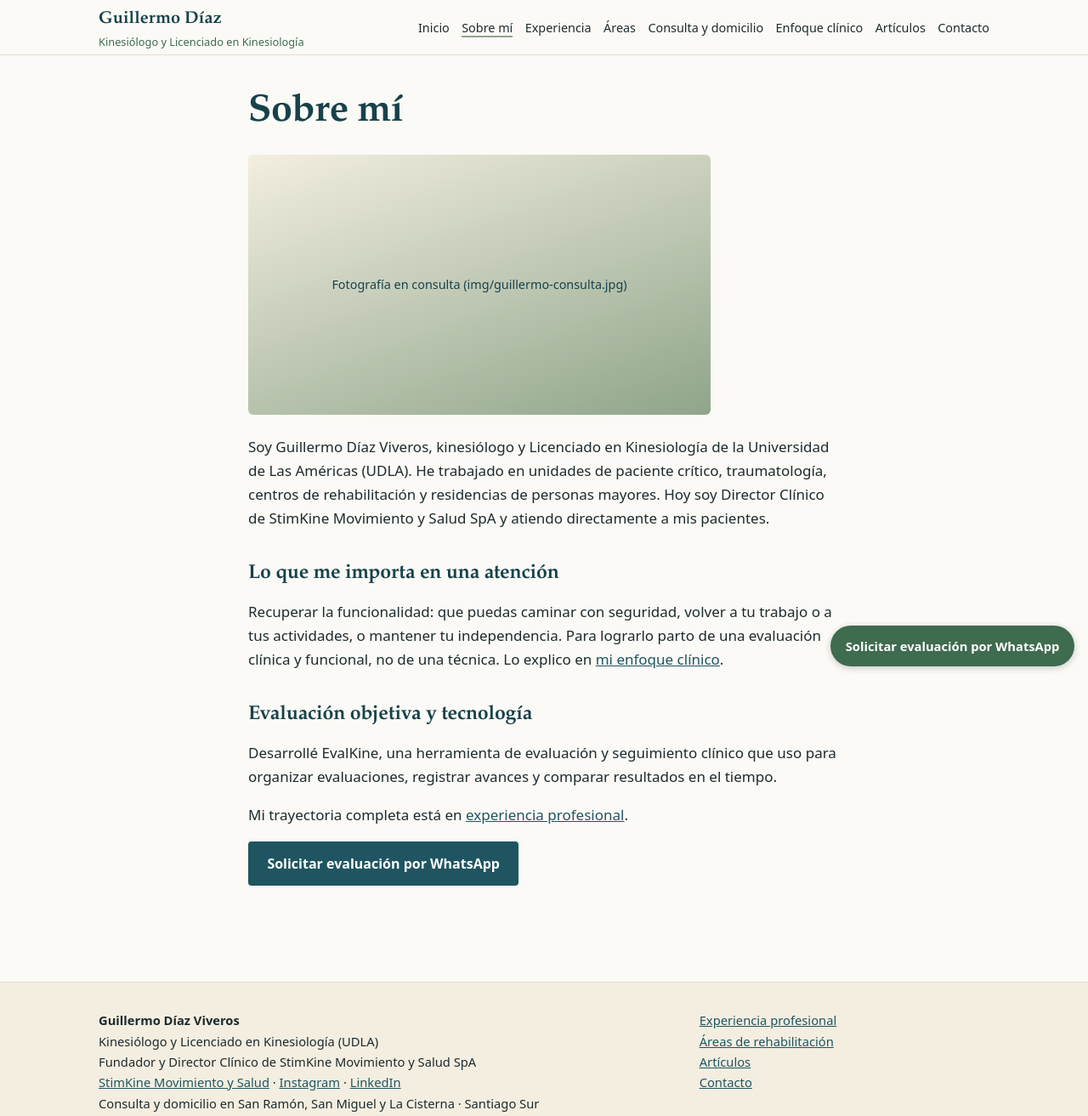
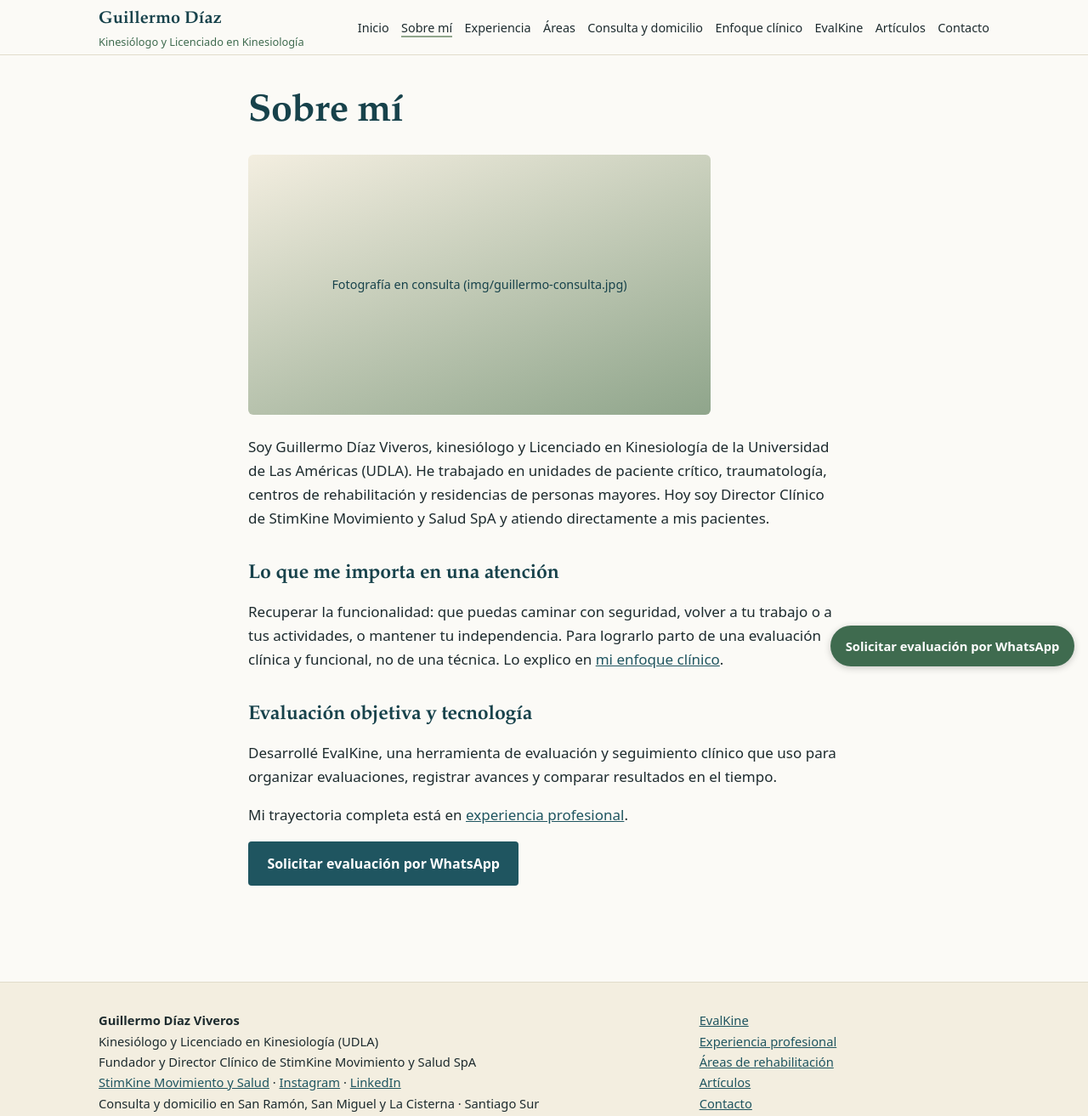
Before and after one commit to stimkine/guillermodiaz, a plain HTML site: page docs/sobre-mi/index.html in a window 1280 px wide. Shown: the top 1313 px of the page at 85% size. Drawn offline with Linux system fonts and the light colour scheme.

Commit message:
Add EvalKine navigation across professional site

```diff
--- a/docs/sobre-mi/index.html
+++ b/docs/sobre-mi/index.html
@@ -15,7 +15,7 @@
 <header class="top"><div class="wrap bar">
 <a class="brand" href="/guillermodiaz/">Guillermo Díaz<small>Kinesiólogo y Licenciado en Kinesiología</small></a>
 <input type="checkbox" id="mt" class="mt"><label for="mt" class="mb">Menú</label>
-<nav aria-label="Principal"><a href="/guillermodiaz/">Inicio</a><a href="/guillermodiaz/sobre-mi/" aria-current=page>Sobre mí</a><a href="/guillermodiaz/experiencia-profesional/">Experiencia</a><a href="/guillermodiaz/areas-de-rehabilitacion/">Áreas</a><a href="/guillermodiaz/atencion-en-consulta-y-domicilio/">Consulta y domicilio</a><a href="/guillermodiaz/mi-enfoque-clinico/">Enfoque clínico</a><a href="/guillermodiaz/articulos/">Artículos</a><a href="/guillermodiaz/contacto/">Contacto</a></nav></div></header>
+<nav aria-label="Principal"><a href="/guillermodiaz/">Inicio</a><a href="/guillermodiaz/sobre-mi/" aria-current=page>Sobre mí</a><a href="/guillermodiaz/experiencia-profesional/">Experiencia</a><a href="/guillermodiaz/areas-de-rehabilitacion/">Áreas</a><a href="/guillermodiaz/atencion-en-consulta-y-domicilio/">Consulta y domicilio</a><a href="/guillermodiaz/mi-enfoque-clinico/">Enfoque clínico</a><a href="/guillermodiaz/evalkine/">EvalKine</a><a href="/guillermodiaz/articulos/">Artículos</a><a href="/guillermodiaz/contacto/">Contacto</a></nav></div></header>
 <main id="main"><div class="wrap prose"><h1>Sobre mí</h1>
 <figure class="ph sm" role="img" aria-label="Guillermo Díaz en su consulta"><span>Fotografía en consulta (img/guillermo-consulta.jpg)</span></figure>
 <p>Soy Guillermo Díaz Viveros, kinesiólogo y Licenciado en Kinesiología de la Universidad de Las Américas (UDLA). He trabajado en unidades de paciente crítico, traumatología, centros de rehabilitación y residencias de personas mayores. Hoy soy Director Clínico de StimKine Movimiento y Salud SpA y atiendo directamente a mis pacientes.</p>
@@ -27,7 +27,7 @@
 <p><a class="btn" href="https://wa.me/56989331095?text=Hola%20Guillermo%2C%20quisiera%20solicitar%20una%20evaluaci%C3%B3n.">Solicitar evaluación por WhatsApp</a></p></div></main>
 <footer><div class="wrap fgrid">
 <div><strong>Guillermo Díaz Viveros</strong><br>Kinesiólogo y Licenciado en Kinesiología (UDLA)<br>Fundador y Director Clínico de StimKine Movimiento y Salud SpA<br><a href="https://stimkine.github.io/">StimKine Movimiento y Salud</a> · <a href="https://www.instagram.com/StimKine_movimientoysalud/">Instagram</a> · <a href="https://cl.linkedin.com/in/guillermo-diaz-viveros-901a2b8b" target="_blank" rel="noopener noreferrer">LinkedIn</a><br>Consulta y domicilio en San Ramón, San Miguel y La Cisterna · Santiago Sur</div>
-<div><a href="/guillermodiaz/experiencia-profesional/">Experiencia profesional</a><br><a href="/guillermodiaz/areas-de-rehabilitacion/">Áreas de rehabilitación</a><br><a href="/guillermodiaz/articulos/">Artículos</a><br><a href="/guillermodiaz/contacto/">Contacto</a></div>
+<div><a href="/guillermodiaz/evalkine/">EvalKine</a><br><a href="/guillermodiaz/experiencia-profesional/">Experiencia profesional</a><br><a href="/guillermodiaz/areas-de-rehabilitacion/">Áreas de rehabilitación</a><br><a href="/guillermodiaz/articulos/">Artículos</a><br><a href="/guillermodiaz/contacto/">Contacto</a></div>
 <p class="fine">La información de este sitio es educativa y no reemplaza una evaluación clínica presencial. No se realizan diagnósticos a distancia.</p>
 </div></footer>
 <a class="wa" href="https://wa.me/56989331095?text=Hola%20Guillermo%2C%20quisiera%20solicitar%20una%20evaluaci%C3%B3n." rel="noopener">Solicitar evaluación por WhatsApp</a>
```
